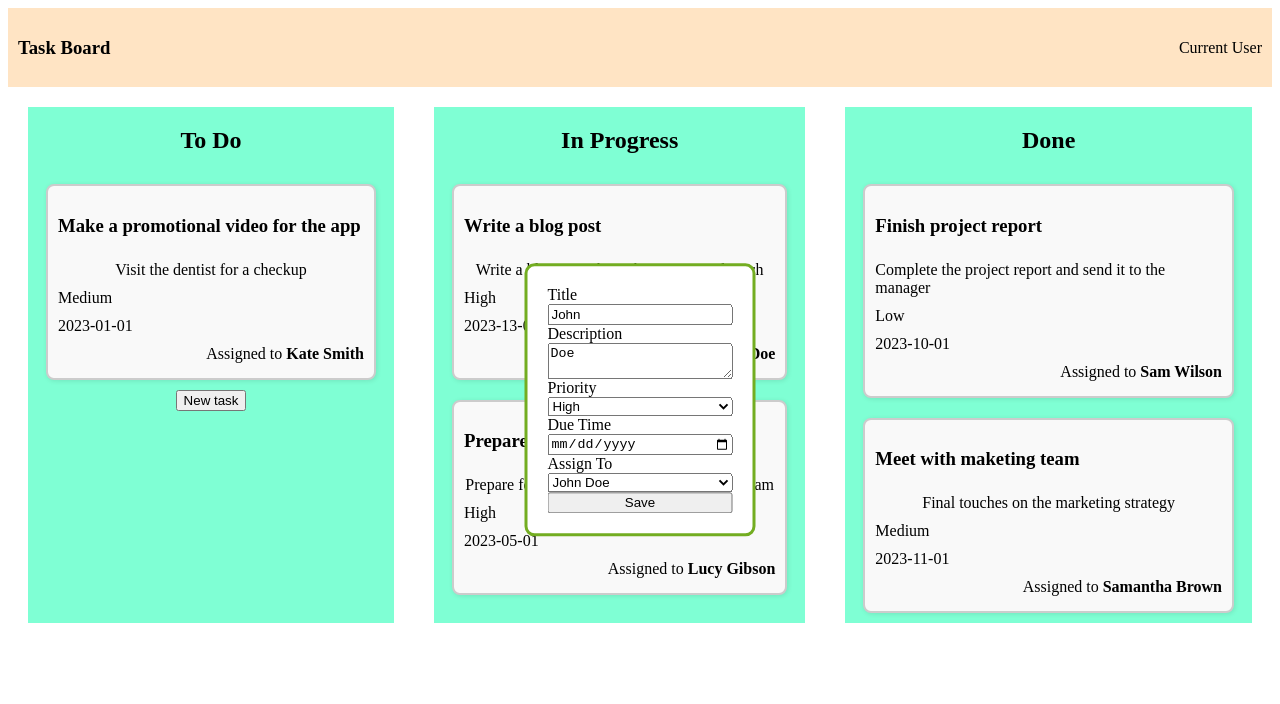
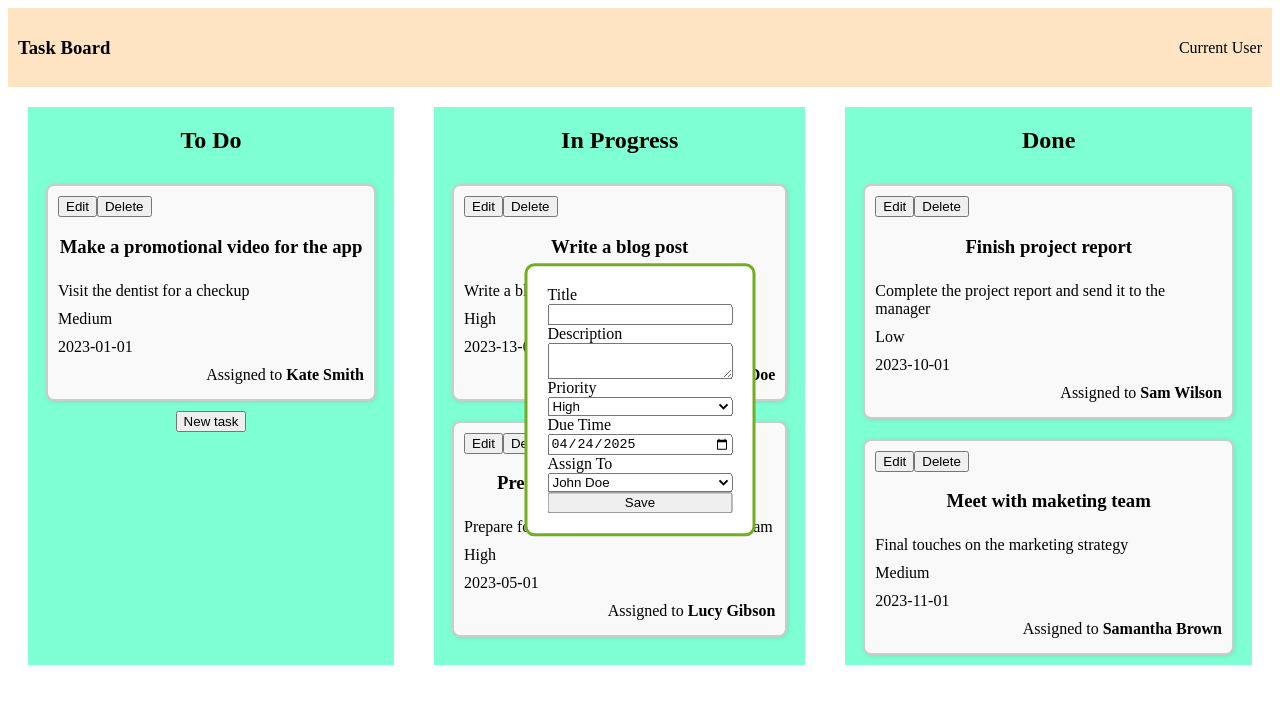
Before and after one commit to youssef-aitali/TaskBoard, a React (Vite) app: page / in a window 1280 px wide. Both pictures are taken after a click on the button "New task". Shown: the top 704 px of the page. Built offline with nearby package versions, Linux system fonts and the light colour scheme.

Commit message:
adding state and event handlers

```diff
--- a/src/App.jsx
+++ b/src/App.jsx
@@ -1,9 +1,11 @@
+import { useState } from "react";
+
 import TasksBoard from "./components/TasksBoard";
-import "./App.css";
-import { useState } from "react";
 import NewTaskForm from "./components/NewTaskForm";
 
-const initialTaskList = [
+import "./App.css";
+
+const initialTasksList = [
   {
     id: 1,
     title: "Write a blog post",
@@ -52,6 +54,8 @@ const initialTaskList = [
 ];
 
 function App() {
+
+  const [tasksList, setTasksList] = useState(initialTasksList);
   const [newTaskDialog, setNewTaskDialog] = useState(false);
 
   const openAddTaskDialog = () => {
@@ -67,11 +71,11 @@ function App() {
       <div className="container">
         <TasksBoard
           type="To Do"
-          tasksList={initialTaskList}
+          tasksList={tasksList}
           openNewTaskForm={openAddTaskDialog}
         />
-        <TasksBoard type="In Progress" tasksList={initialTaskList} />
-        <TasksBoard type="Done" tasksList={initialTaskList} />
+        <TasksBoard type="In Progress" tasksList={tasksList} />
+        <TasksBoard type="Done" tasksList={tasksList} />
       </div>
       {newTaskDialog && <NewTaskForm />}
     </>
--- a/src/components/NewTaskForm.jsx
+++ b/src/components/NewTaskForm.jsx
@@ -1,32 +1,50 @@
+import { useState } from "react";
 import "./NewTaskForm.css";
 
 const NewTaskForm = () => {
+
+  const [formData, setFormData] = useState({
+    title: '',
+    description: '',
+    priority: '', // for date of birth
+    dueTime: '2025-04-24',
+    assignee: '',
+  });
+
+  const handleChange = (e) => {
+    const { name, value } = e.target;
+    setFormData((prevData) => ({
+      ...prevData,
+      [name]: value,
+    }));
+  };
+
   return (
     <div className="newTaskForm-container">
-      <form>
+      <form onSubmit={()=> alert("Saving...")}>
         <>
-          <label for="fname">Title</label>
-          <input type="text" id="fname" name="fname" value="John" />
+          <label htmlFor="fname">Title</label>
+          <input type="text" id="fname" name="fname" value={formData.title} onChange={handleChange} required/>
         </>
         <>
-          <label for="lname">Description</label>
-          <textarea type="text" id="lname" name="lname" value="Doe" />
+          <label htmlFor="lname">Description</label>
+          <textarea type="text" id="lname" name="lname" value={formData.description} onChange={handleChange} required />
         </>
         <>
-          <label for="priority">Priority</label>
-          <select id="prioriy">
+          <label htmlFor="priority">Priority</label>
+          <select id="prioriy" value={formData.priority} onChange={handleChange} required>
             <option value="High">High</option>
             <option value="Medium">Medium</option>
             <option value="Low">Low</option>
           </select>
         </>
         <>
-          <label for="lname">Due Time</label>
-          <input type="date" id="lname" name="lname" value="Doe" />
+          <label htmlFor="lname">Due Time</label>
+          <input type="date" id="lname" name="lname" value={formData.dueTime} onChange={handleChange} required />
         </>
         <>
-          <label for="lname">Assign To</label>
-          <select id="prioriy">
+          <label htmlFor="lname">Assign To</label>
+          <select id="prioriy" value={formData.assignee} onChange={handleChange} required>
             <option value="John Doe">John Doe</option>
             <option value="Kate Smith">Medium</option>
             <option value="Sam Wilson">Sam Wilson</option>
--- a/src/components/TaskCard.jsx
+++ b/src/components/TaskCard.jsx
@@ -1,8 +1,15 @@
+import { useState } from "react";
+
 import "./TaskCard.css";
 
 const TaskCard = ({ task }) => {
+
   return (
     <div className="task-card-container">
+      <div>
+        <button>Edit</button>
+        <button>Delete</button>
+      </div>
       <h3>{task.title}</h3>
       <p>{task.description}</p>
       <p>{task.priority}</p>
```
